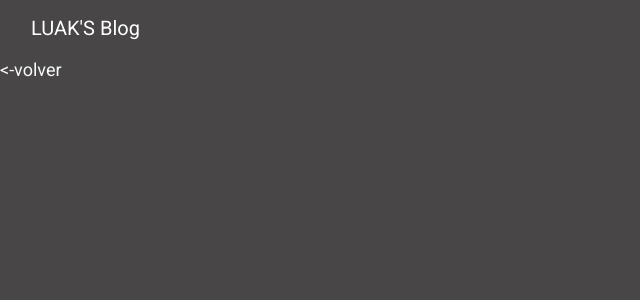
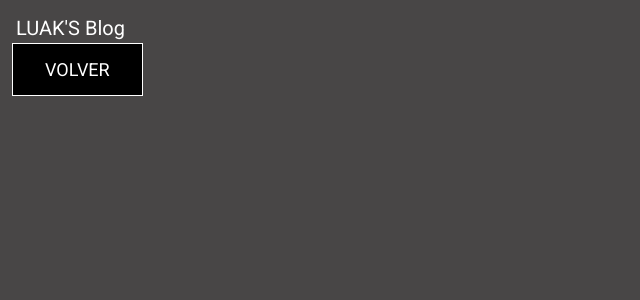
Before and after one commit to lucasdeprit/mysiteOriginal, a Django app: template mysite/templates/base.html in a window 1280 px wide. Shown: the top 300 px of the page, without its empty margins (0-640 px from the left). Run offline with Django 3.2, Linux system fonts and the light colour scheme; the template is opened without the code that fills it, so the values that code supplies are empty; parts of the project's set-up code (start-up, migrations or seed data) failed here and were passed over; some libraries are stand-ins or nearby versions.

Commit message:
boton volver
cambio de borde
cambio de tamanio
cambio de margen

```diff
--- a/mysite/templates/base.html
+++ b/mysite/templates/base.html
@@ -25,19 +25,25 @@
             background-color: black;
             border-color: #fdfdfd;
         }
+        .button{
+            background-color: black;
+            padding: 15px 32px;
+            border: 1px solid #ffffff;
+            margin: 12px 12px;
+        }
     </style>
 
 <nav class="navbar navbar-expand-lg navbar-light bg-transparent shadow" id="mainNav">
-    <div class="container-fluid">
+
         <a class="navbar-brand text-white" href="{% url 'home' %}">LUAK'S Blog</a>
-    </div>
+
 </nav>
 {% block content %}
 
 {% endblock content %}
 
 
-<a class=" text-light " href = "{% url 'home' %}"> <-volver </a>
+<a class=" button text-white " href = "{% url 'home' %}"> VOLVER </a>
 
 </body>
 </html>
```
